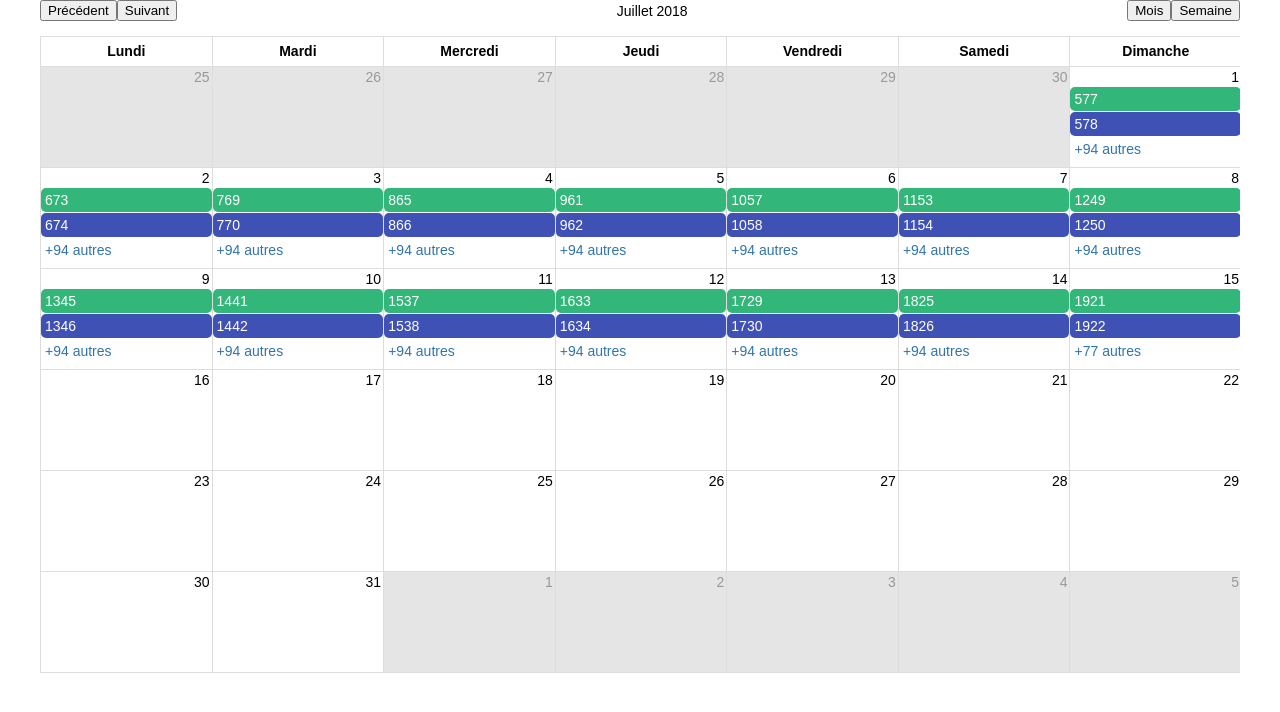
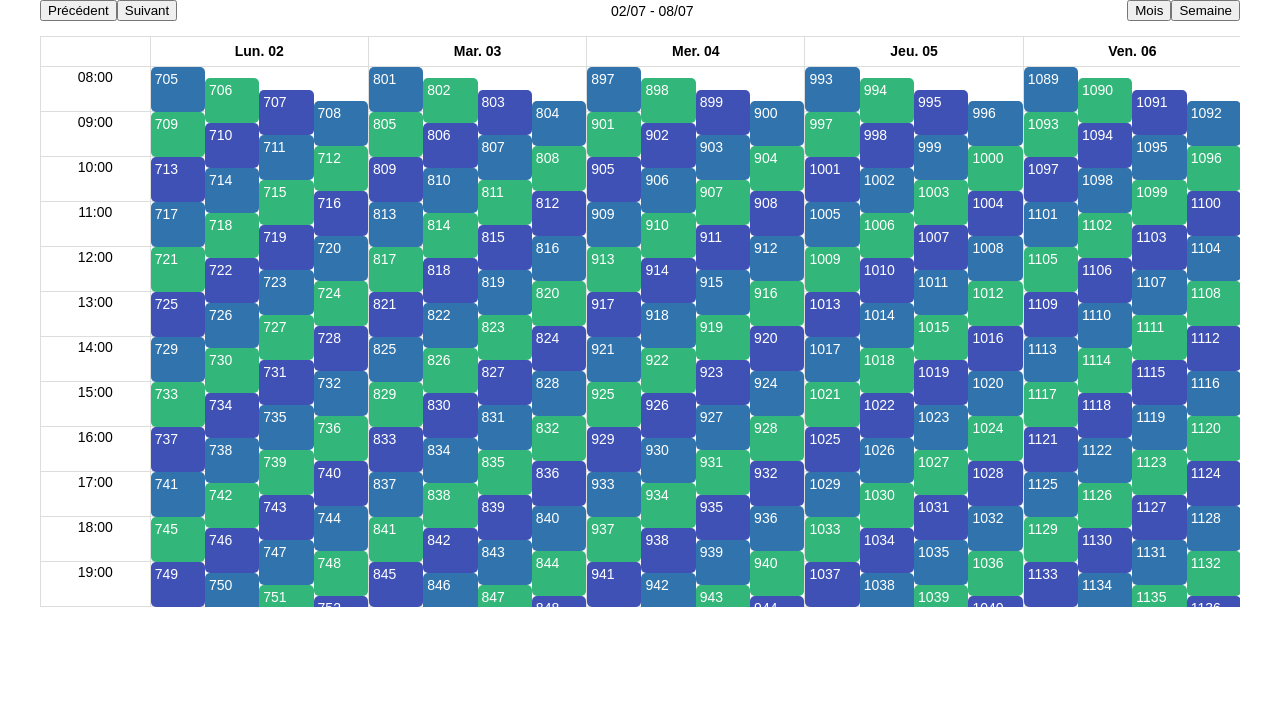
Before and after one commit to QuentinDiaferia/globalis-react-calendar, a React app: page / in a window 1280 px wide. Shown: the top 712 px of the page. Built offline with nearby package versions, Linux system fonts and the light colour scheme.

Commit message:
Display week ends

```diff
--- a/src/App.js
+++ b/src/App.js
@@ -65,10 +65,11 @@ for (let i = 1; i < 2000; i++) {
 class App extends React.Component {
     render() {
         return <Calendar
-            view='month'
+            view='week'
             events={events3}
             startTime={8}
             endTime={20}
+            displayWeekend={false}
             language={{
                 label_previous: 'Précédent',
                 label_next: 'Suivant',
--- a/src/components/Calendar.js
+++ b/src/components/Calendar.js
@@ -50,6 +50,7 @@ class Calendar extends React.Component {
             events={this.state.events.filter(event => event.start.isSame(this.state.date, 'month'))}
             language={this.props.language}
             onClickMore={this.onClickMore}
+            displayWeekend={this.props.displayWeekend}
         />
     }
 
@@ -65,6 +66,7 @@ class Calendar extends React.Component {
             language={this.props.language}
             startTime={this.props.startTime}
             endTime={this.props.endTime}
+            displayWeekend={this.props.displayWeekend}
         />
     }
 
@@ -98,6 +100,7 @@ Calendar.propTypes = {
     events: PropTypes.array.isRequired,
     startTime: PropTypes.number.isRequired,
     endTime: PropTypes.number.isRequired,
+    displayWeekend: PropTypes.bool.isRequired,
 }
 
 Calendar.defaultProps = {
@@ -106,6 +109,7 @@ Calendar.defaultProps = {
     events: [],
     startTime: 8,
     endTime: 20,
+    displayWeekend: true,
 }
 
 export default Calendar
--- a/src/components/month/Month.js
+++ b/src/components/month/Month.js
@@ -7,12 +7,15 @@ import MonthGrid from './MonthGrid'
 class Month extends React.Component {
     render() {
         return <div className="Calendar-Month">
-            <MonthHeader />
+            <MonthHeader
+                displayWeekend={this.props.displayWeekend}
+            />
             <MonthGrid
                 date={this.props.date}
                 events={this.props.events}
                 language={this.props.language}
                 onClickMore={this.props.onClickMore}
+                displayWeekend={this.props.displayWeekend}
             />
         </div>
     }
@@ -23,6 +26,7 @@ Month.propTypes = {
     events: PropTypes.array.isRequired,
     language: PropTypes.object.isRequired,
     onClickMore: PropTypes.func.isRequired,
+    displayWeekend: PropTypes.bool.isRequired,
 }
 
 export default Month
--- a/src/components/month/MonthGrid.js
+++ b/src/components/month/MonthGrid.js
@@ -23,6 +23,7 @@ class Month extends React.Component {
                 events={this.props.events.filter(event => event.start.week() === date.week())}
                 language={this.props.language}
                 onClickMore={this.props.onClickMore}
+                displayWeekend={this.props.displayWeekend}
             />
         })
     }
@@ -39,6 +40,7 @@ Month.propTypes = {
     events: PropTypes.array.isRequired,
     language: PropTypes.object.isRequired,
     onClickMore: PropTypes.func.isRequired,
+    displayWeekend: PropTypes.bool.isRequired,
 }
 
 export default Month
--- a/src/components/month/MonthHeader.js
+++ b/src/components/month/MonthHeader.js
@@ -1,14 +1,24 @@
 import React from 'react'
+import PropTypes from 'prop-types'
 import {weekdays} from '../../utils/constants'
 
 class MonthHeader extends React.Component {
     render() {
         return <div className="Calendar-Month-Header">
-        	{weekdays.map(day => <div className="Calendar-Month-Header-Cell" key={day}>
-    			{day}
-    		</div>)}
+        	{weekdays.map((day, index) => {
+        		if (!this.props.displayWeekend && [5, 6].indexOf(index) !== -1) {
+        			return null
+        		}
+        		return <div className="Calendar-Month-Header-Cell" key={day}>
+    				{day}
+    			</div>
+    		})}
         </div>
     }
 }
 
+MonthHeader.propTypes = {
+	displayWeekend: PropTypes.bool.isRequired,
+}
+
 export default MonthHeader
--- a/src/components/month/MonthWeek.js
+++ b/src/components/month/MonthWeek.js
@@ -15,6 +15,9 @@ class MonthWeek extends React.Component {
 
     	return <div className="Calendar-Month-Grid-Week">
     		{days.map(date => {
+                if (!this.props.displayWeekend && [6, 7].indexOf(date.isoWeekday()) !== -1) {
+                    return null
+                }
     			return <MonthDay
     				key={date.date()}
                     date={date}
@@ -34,6 +37,7 @@ MonthWeek.propTypes = {
     events: PropTypes.array.isRequired,
     language: PropTypes.object.isRequired,
     onClickMore: PropTypes.func.isRequired,
+    displayWeekend: PropTypes.bool.isRequired,
 }
 
 export default MonthWeek
--- a/src/components/week/Week.js
+++ b/src/components/week/Week.js
@@ -2,7 +2,6 @@ import React from 'react'
 import PropTypes from 'prop-types'
 import moment from 'moment'
 
-import WeekHeader from './WeekHeader'
 import WeekGrid from './WeekGrid'
 
 class Week extends React.Component {
@@ -20,6 +19,7 @@ class Week extends React.Component {
                 events={this.props.events}
                 startTime={this.props.startTime}
                 endTime={this.props.endTime}
+                displayWeekend={this.props.displayWeekend}
             />
         </div>
     }
@@ -30,6 +30,7 @@ Week.propTypes = {
     events: PropTypes.array.isRequired,
     startTime: PropTypes.number.isRequired,
     endTime: PropTypes.number.isRequired,
+    displayWeekend: PropTypes.bool.isRequired,
 }
 
 export default Week
--- a/src/components/week/WeekGrid.js
+++ b/src/components/week/WeekGrid.js
@@ -12,12 +12,16 @@ class WeekGrid extends React.Component {
                 endTime={this.props.endTime}
             />
     		{this.props.days.map(date => {
+                if (!this.props.displayWeekend && [6, 7].indexOf(date.isoWeekday()) !== -1) {
+                    return null
+                }
     			return <WeekDay
                     key={date.date()}
                     date={date}
                     events={this.props.events.filter(e => e.start.date() === date.date())}
                     startTime={this.props.startTime}
                     endTime={this.props.endTime}
+                    displayWeekend={this.props.displayWeekend}
                 />
     		})}
     	</div>
@@ -29,6 +33,7 @@ WeekGrid.propTypes = {
     events: PropTypes.array.isRequired,
     startTime: PropTypes.number.isRequired,
     endTime: PropTypes.number.isRequired,
+    displayWeekend: PropTypes.bool.isRequired,
 }
 
 export default WeekGrid
--- a/src/components/week/WeekHeader.js
+++ /dev/null
@@ -1,22 +0,0 @@
-import React from 'react'
-import PropTypes from 'prop-types'
-
-class WeekHeader extends React.Component {
-    render() {
-        return <div className="Calendar-Week-Header">
-        	<div className="Calendar-Week-Header-Cell"></div>
-        	{this.props.days.map((day, index) => {
-        		const weekDay = day.format('ddd DD')
-        		return <div className="Calendar-Week-Header-Cell" key={index}>
-	        		{weekDay.charAt(0).toUpperCase() + weekDay.slice(1)}
-	        	</div>
-	        })}
-        </div>
-    }
-}
-
-WeekHeader.propTypes = {
-    days: PropTypes.array.isRequired,
-}
-
-export default WeekHeader
```
